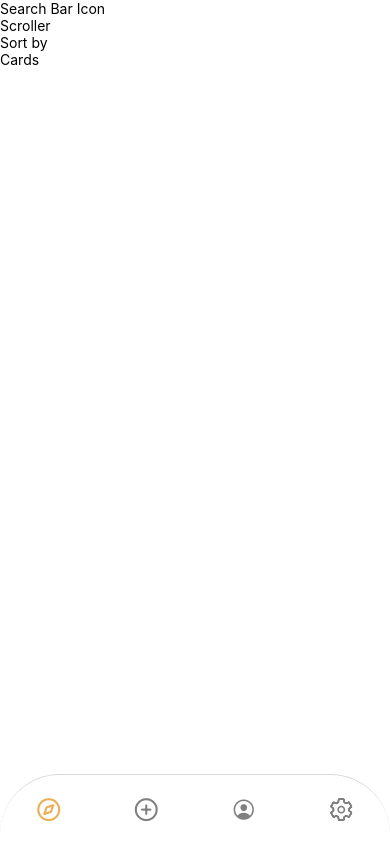
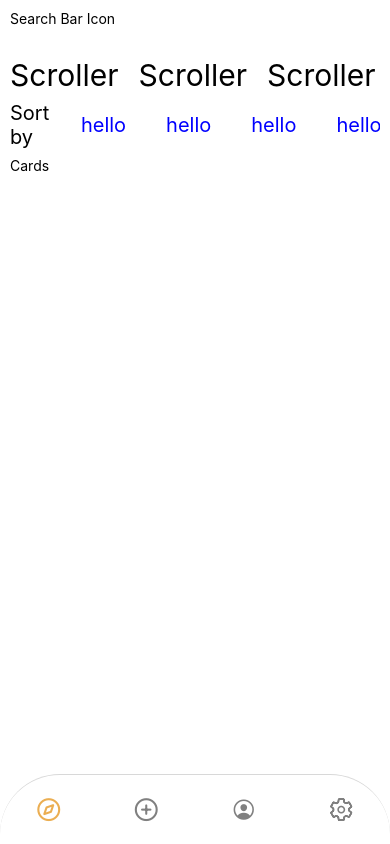
Before and after one commit to Valyria-Studios/geo_browser_app, a React Native app in the folder App/: screen /Home in a window 390 px wide. Built offline with nearby package versions, Linux system fonts and the light colour scheme.

Commit message:
Created Scrollers on Home Page

```diff
--- a/App/screens/Home.js
+++ b/App/screens/Home.js
@@ -1,4 +1,4 @@
-import { StyleSheet, Text, View } from "react-native";
+import { StyleSheet, Text, View, ScrollView } from "react-native";
 import { SafeAreaView } from "react-native-safe-area-context";
 
 export default function App() {
@@ -9,10 +9,25 @@ export default function App() {
         <Text> Icon </Text>
       </View>
       <View>
-        <Text>Scroller</Text>
+        <ScrollView horizontal={true} showsHorizontalScrollIndicator={false}>
+          <Text style={styles.scrollerItems}>Scroller</Text>
+          <Text style={styles.scrollerItems}>Scroller</Text>
+          <Text style={styles.scrollerItems}>Scroller</Text>
+          <Text style={styles.scrollerItems}>Scroller</Text>
+          <Text style={styles.scrollerItems}>Scroller</Text>
+          <Text style={styles.scrollerItems}>Scroller</Text>
+          <Text style={styles.scrollerItems}>Scroller</Text>
+        </ScrollView>
       </View>
-      <View>
-        <Text>Sort by</Text>
+      <View style={styles.sortByContainer}>
+        <Text style={styles.sortBy}>Sort by</Text>
+        <ScrollView horizontal={true} showsHorizontalScrollIndicator={false}>
+          <Text style={styles.sortByItems}>hello</Text>
+          <Text style={styles.sortByItems}>hello</Text>
+          <Text style={styles.sortByItems}>hello</Text>
+          <Text style={styles.sortByItems}>hello</Text>
+          <Text style={styles.sortByItems}>hello</Text>
+        </ScrollView>
       </View>
       <View>
         <Text>Cards</Text>
@@ -25,11 +40,29 @@ const styles = StyleSheet.create({
   container: {
     flex: 1,
     backgroundColor: "#fff",
+    padding: 10,
     // alignItems: "center",
     // justifyContent: "center",
   },
   search: {
     flexDirection: "row",
     alignItems: "center",
+    marginBottom: 30,
+  },
+  scrollerItems: {
+    fontSize: 30,
+    paddingRight: 20,
+  },
+  sortByContainer: {
+    flexDirection: "row",
+    alignItems: "center",
+  },
+  sortBy: {
+    fontSize: 20,
+  },
+  sortByItems: {
+    fontSize: 20,
+    color: "blue",
+    padding: 20,
   },
 });
```
